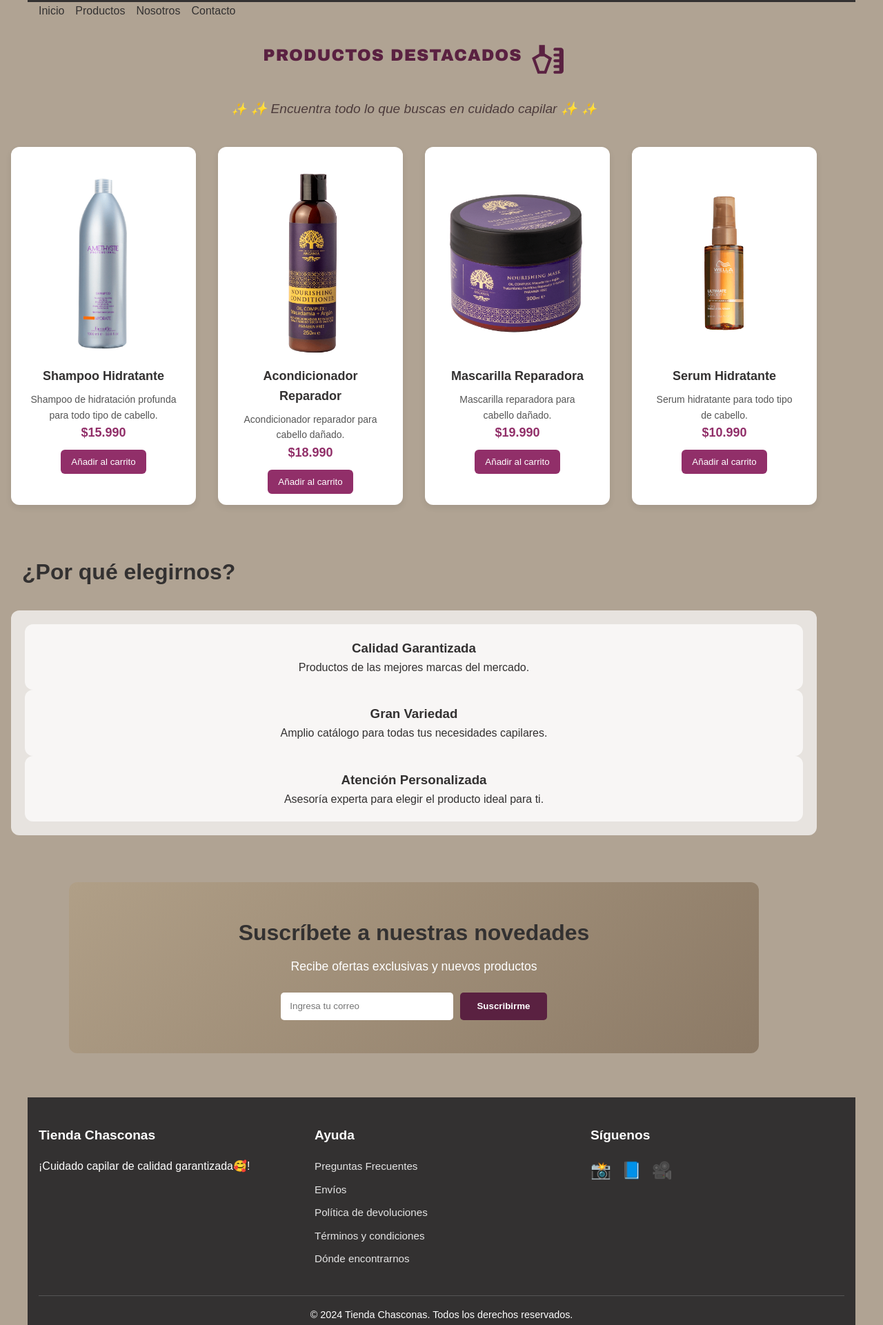
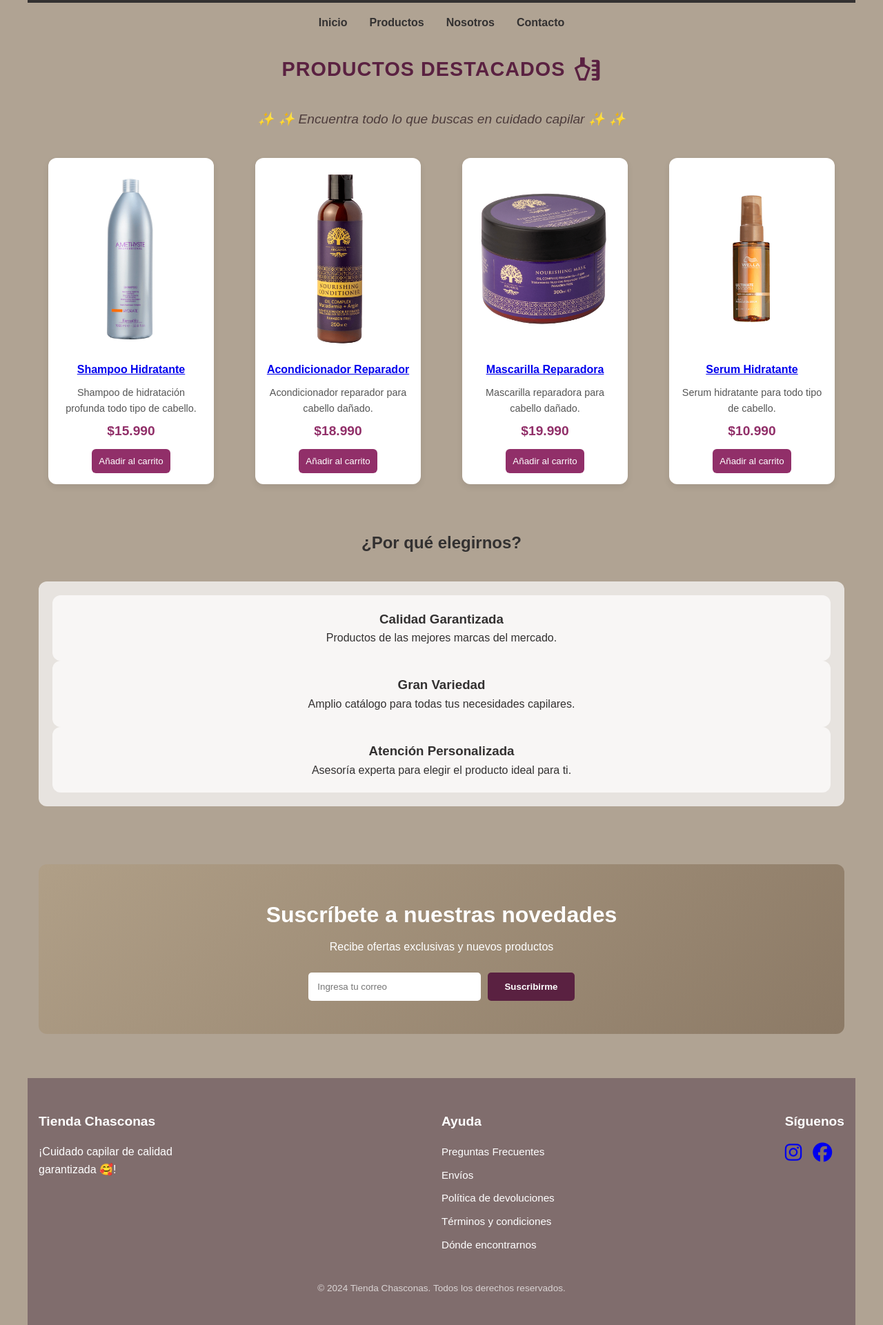
Before and after one commit to sofiafajardoro/m2-ecommerce-frontend, a plain HTML site: page index.html in a window 1280 px wide. Shown: the part 44-1965 px from the top of the page at 69% size. Drawn offline with nearby package versions, Linux system fonts and the light colour scheme.

Commit message:
cambios en el estilo del footer

```diff
--- a/assets/css/styles.css
+++ b/assets/css/styles.css
@@ -1,10 +1,6 @@
 /* Íconos de Google */
 .material-symbols-outlined {
-    font-variation-settings:
-        'FILL' 0,
-        'wght' 400,
-        'GRAD' 0,
-        'opsz' 24
+    font-variation-settings: 'FILL' 0, 'wght' 400, 'GRAD' 0, 'opsz' 24;
 }
 
 /* Reset general */
@@ -22,12 +18,10 @@ body {
     line-height: 1.6;
 }
 
-main, header,
-footer,
-.preheader {
+main, header, footer, .preheader {
     max-width: 1200px;
+    margin: 0 auto;
     padding: 0 1rem;
-    margin: 0 auto;
 }
 
 /* Preheader */
@@ -35,158 +29,117 @@ footer,
     background-color: #333131;
     color: #ffffff;
     text-align: center;
-    padding: 0.5rem 1rem;
-    font-size: 0.9rem;
+    padding: 0.5rem;
 }
 
-/* Header y navegación */
+/* Header */
 header {
     display: flex;
-    justify-content: space-between;
-    align-items: center;
-    gap: 1rem;
+    justify-content: center; /* CENTRA el menú */
+    padding: 1rem 0;
 }
 
 nav ul {
     list-style: none;
     display: flex;
-    gap: 1rem;
+    gap: 2rem;
 }
 
 nav ul li a {
     text-decoration: none;
     color: #333131;
-    font-weight: 500;
+    font-weight: 600;
+    font-size: 1rem;
 }
 
-nav ul li a:hover {
-    color: #555151;
-}
-
-/* Main */
-main {
-    margin: 2rem 0;
-}
-
-/* Títulos generales */
-section h1,
-section h2 {
-    font-size: 2rem;
-    color: #333131;
-    margin-bottom: 10px;
-}
-
+/* Sección Productos */
 .productos-header {
     display: flex;
     justify-content: center;
     align-items: center;
     gap: 12px;
-  margin-bottom: 2rem;
+    margin-bottom: 1.2rem;
 }
 
 .titulo-productos {
-  font-size: 1.5rem;
-  font-family: 'Arial Black', sans-serif;
+    font-size: 1.8rem;
     color: #5a2141;
     font-weight: 700;
+    letter-spacing: 1px;
     text-transform: uppercase;
-  letter-spacing: 1px;
+    text-align: center;
 }
 
 .icon-productos {
-  width: 50px;
-  height: 50px;
+    width: 40px;
+    height: 40px;
     fill: #5a2141;
 }
+
 .subtitulo-productos {
     font-style: italic;
     font-size: 1.2rem;
     color: #4d3c3c;
     text-align: center;
-    margin-bottom: 2.5rem; /* aumenta espacio antes de imágenes */
+    margin-bottom: 2.5rem;
     display: flex;
     justify-content: center;
-    align-items: center;
     gap: 6px;
 }
 
 .subtitulo-productos::before,
 .subtitulo-productos::after {
     content: "✨";
-    font-size: 1.1rem;
 }
 
-/* ===== PRODUCTOS ===== */
-
-/* Grid responsivo */
+/* GRID de Productos */
 .grid-productos {
     display: grid;
-    gap: 20px;
-    grid-template-columns: repeat(auto-fill, minmax(220px, 1fr));
-    padding: 20px;
-    margin-top: 20px;
+    gap: 2rem;
+    justify-items: center;
+    align-items: start;
+    grid-template-columns: repeat(auto-fit, minmax(240px, 1fr));
+    width: 100%;
 }
 
-/* Tarjeta de producto */
-.producto-card {
-    background: #fff;
-    border-radius: 12px;
-    overflow: hidden;
-    display: flex;
-    flex-direction: column;
-    text-align: center;
-    padding-bottom: 15px;
-    box-shadow: 0 4px 10px rgba(0,0,0,0.08);
-}
-
-/* Imagen rectangular estilo catálogo */
-.img-producto {
-    width: 100%;
-    max-width: 220px;
-    aspect-ratio: 4/5;
-    object-fit: cover;
-    margin: 15px auto 0;
-    display: block;
-    border-radius: 10px;
-    transition: transform 0.3s ease;
-}
-
-.img-producto:hover {
-    transform: scale(1.08);
-}
-
-.productos {
-    display: grid;
-    grid-template-columns: repeat(auto-fit, minmax(250px, 1fr));
-    gap: 2rem; /* separación entre productos */
-    padding-bottom: 2rem; /* un poco más de respiro abajo */
-}
+/* Tarjetas */
 .producto-card {
     background: #ffffff;
+    border-radius: 12px;
     padding: 1rem;
-    border-radius: 12px;
-    transition: box-shadow 0.3s ease;
+    text-align: center;
+    width: 240px;
+    box-shadow: 0 4px 10px rgba(0,0,0,0.08);
+    transition: transform .3s ease, box-shadow .3s ease;
 }
 
 .producto-card:hover {
-    box-shadow: 0 8px 20px rgba(0,0,0,0.12);
+    transform: translateY(-4px);
+    box-shadow: 0 10px 20px rgba(0,0,0,0.15);
 }
 
-/* Texto dentro de la card */
-.producto-card h2 {
-    font-size: 18px;
-    margin: 12px 10px 8px;
+.img-producto {
+    width: 100%;
+    aspect-ratio: 4/5;
+    object-fit: cover;
+    border-radius: 10px;
 }
 
-.producto-card .descripcion {
-    font-size: 14px;
-    color: #555;
-    padding: 0 12px;
+/* Texto dentro de Cards */
+.producto-card h2 {
+    font-size: 1rem;
+    margin: 10px 0;
 }
 
-.producto-card .precio {
-    font-size: 18px;
-    font-weight: 600;
+.descripcion {
+    color: #555;
+    font-size: 0.9rem;
+    margin-bottom: 6px;
+}
+
+.precio {
+    font-size: 1.2rem;
+    font-weight: bold;
     color: #912f69;
     margin-bottom: 10px;
 }
@@ -194,21 +147,20 @@ section h2 {
 /* Botón */
 .producto-card button {
     background: #912f69;
-    color: white;
+    color: #fff;
+    padding: 10px;
     border: none;
-    padding: 10px 15px;
     border-radius: 6px;
     cursor: pointer;
-    transition: background .3s;
 }
 
 .producto-card button:hover {
     background: #742654;
 }
 
-/* ===== FEATURES ===== */
+/* FEATURES */
 #features {
-    margin-top: 40px;
+    margin-top: 50px;
 }
 
 .features {
@@ -225,14 +177,14 @@ section h2 {
     text-align: center;
 }
 
+/* NEWSLETTER */
 .newsletter {
     background: linear-gradient(135deg, #b09f87, #8c7a66);
     color: #fff;
     text-align: center;
     padding: 3rem 1rem;
     border-radius: 12px;
-  margin: 3rem auto;
-  max-width: 1000px;
+    margin: 4rem auto;
 }
 
 .newsletter h2 {
@@ -242,7 +194,6 @@ section h2 {
 
 .newsletter p {
     margin-bottom: 1.5rem;
-  font-size: 1.1rem;
 }
 
 .newsletter-form {
@@ -252,12 +203,12 @@ section h2 {
     flex-wrap: wrap;
 }
 
+/* Formulario Newsletter */
 .newsletter-form input {
     padding: 0.8rem;
+    width: 250px;
+    border: none;
     border-radius: 5px;
-  border: none;
-  width: 250px;
-  outline: none;
 }
 
 .newsletter-form button {
@@ -268,62 +219,80 @@ section h2 {
     cursor: pointer;
     border-radius: 5px;
     font-weight: bold;
-  transition: background 0.3s ease;
 }
 
 .newsletter-form button:hover {
     background-color: #421832;
 }
-.footer {
-    background-color: #333131;
+footer {
+    background-color: #806d6d;
     color: #ffffff;
-    padding: 2.5rem 1rem 1rem;
-    margin-top: 4rem;
+    padding: 3rem 1rem;
 }
 
-.footer-container {
+.footer-content {
+    display: flex;
+    justify-content: space-between;
+    gap: 4rem;
     max-width: 1200px;
     margin: auto;
-    display: grid;
-    grid-template-columns: repeat(auto-fit, minmax(180px, 1fr));
-    gap: 2rem;
 }
 
-.footer-col h3,
-.footer-col h4 {
+.footer-section {
+    max-width: 250px;
+}
+
+.footer-section h4 {
     margin-bottom: 1rem;
     font-size: 1.2rem;
 }
 
-.footer-col ul {
+.footer-section ul {
     list-style: none;
-    padding: 0;
 }
 
-.footer-col ul li {
-    margin: 0.5rem 0;
+.footer-section ul li {
+    margin-bottom: 8px;
 }
 
-.footer-col ul li a {
+.footer-section ul li a {
+    color: #ffffff;
     text-decoration: none;
-    color: #e5e5e5;
     font-size: 0.95rem;
 }
 
-.footer-col ul li a:hover {
-    color: #c7a27c;
+.footer-section ul li a:hover {
+    text-decoration: underline;
 }
 
-.social-icons a {
-    margin-right: 10px;
-    font-size: 1.5rem;
-    text-decoration: none;
+.social-icons {
+    display: flex;
+    gap: 1rem;
+}
+
+.social-icons i {
+    font-size: 28px;
+    transition: 0.3s ease;
+}
+
+.social-icons i:hover {
+    transform: scale(1.2);
+    color: #d4a37a;
 }
 
 .footer-bottom {
+    margin-top: 2rem;
     text-align: center;
-    margin-top: 2rem;
-    font-size: 0.9rem;
-    border-top: 1px solid #555;
-    padding-top: 1rem;
+    opacity: 0.7;
+    font-size: 0.85rem;
 }
+
+/* RESPONSIVE */
+@media (max-width: 768px) {
+    .footer-content {
+        flex-direction: column;
+        text-align: center;
+        gap: 2rem;
+        align-items: center;
+    }
+}
--- a/index.html
+++ b/index.html
@@ -8,6 +8,8 @@
 
     <link rel="stylesheet"
         href="https://fonts.googleapis.com/css2?family=Material+Symbols+Outlined:opsz,wght,FILL,GRAD@20..48,100..700,0..1,-50..200&icon_names=local_mall" />
+    <link rel="stylesheet" href="https://cdnjs.cloudflare.com/ajax/libs/font-awesome/6.5.0/css/all.min.css">
+
 
     <title>Mi tienda</title>
 </head>
@@ -42,16 +44,17 @@
             <p class="subtitulo-productos">
                 ✨ Encuentra todo lo que buscas en cuidado capilar ✨
             </p>
-            </header>
-            <div class="productos grid">
+            <div class="grid-productos">
                 <article class="producto-card">
-
+                    <a href="producto.html" class="producto">
                         <figure>
                             <img src="./assets/img/producto1.png" alt="Producto 1" class="img-producto">
                         </figure>
                         <div class="card-content">
+
                             <h2>Shampoo Hidratante</h2>
-                        <p class="descripcion">Shampoo de hidratación profunda para todo tipo de cabello.
+                    </a>
+                    <p class="descripcion">Shampoo de hidratación profunda todo tipo de cabello.
                     </p>
                     <p class="precio">
                         $15.990
@@ -60,12 +63,13 @@
             </div>
             </article>
             <article class="producto-card">
-
+                <a href="producto.html" class="producto">
                     <figure>
                         <img src="./assets/img/producto2.png" alt="Producto 2" class="img-producto">
                     </figure>
                     <div class="card-content">
                         <h2> Acondicionador Reparador</h2>
+                </a>
                 <p class="descripcion">Acondicionador reparador para cabello dañado.
                 </p>
                 <p class="precio">
@@ -75,12 +79,13 @@
                 </div>
             </article>
             <article class="producto-card">
-
+                <a href="producto.html" class="producto">
                     <figure>
                         <img src="./assets/img/producto3.png" alt="Producto 3" class="img-producto">
                     </figure>
                     <div class="card-content">
                         <h2>Mascarilla Reparadora</h2>
+                </a>
                 <p class="descripcion">Mascarilla reparadora para cabello dañado.
                 </p>
                 <p class="precio">
@@ -90,12 +95,13 @@
                 </div>
             </article>
             <article class="producto-card">
-
+                <a href="producto.html" class="producto">
                     <figure>
                         <img src="./assets/img/producto4.png" alt="Producto 4" class="img-producto">
                     </figure>
                     <div class="card-content">
                         <h2>Serum Hidratante</h2>
+                </a>
                 <p class="descripcion">Serum hidratante para todo tipo de cabello.
                 </p>
                 <p class="precio">
@@ -136,15 +142,15 @@
             </form>
         </section>
     </main>
-    <footer class="footer">
-    <div class="footer-container">
+    <footer>
+        <div class="footer-content">
 
-        <div class="footer-col">
-            <h3>Tienda Chasconas</h3>
-            <p>¡Cuidado capilar de calidad garantizada🥰!</p>
+            <div class="footer-section">
+                <h4>Tienda Chasconas</h4>
+                <p>¡Cuidado capilar de calidad garantizada 🥰!</p>
             </div>
 
-        <div class="footer-col">
+            <div class="footer-section">
                 <h4>Ayuda</h4>
                 <ul>
                     <li><a href="#">Preguntas Frecuentes</a></li>
@@ -155,21 +161,21 @@
                 </ul>
             </div>
 
-        <div class="footer-col">
+            <div class="footer-section">
                 <h4>Síguenos</h4>
                 <div class="social-icons">
-                <a href="#">📸</a>
-                <a href="#">📘</a>
-                <a href="#">🎥</a>
+                    <a href="#"><i class="fa-brands fa-instagram"></i></a>
+                    <a href="#"><i class="fa-brands fa-facebook"></i></a>
                 </div>
             </div>
 
         </div>
 
         <div class="footer-bottom">
-        <p>&copy; 2024 Tienda Chasconas. Todos los derechos reservados.</p>
+            © 2024 Tienda Chasconas. Todos los derechos reservados.
         </div>
     </footer>
+
 
 </body>
 
```
Also changed, not shown: producto.html (+14 -0 lines). Lines whose indentation alone changed are shown as unchanged.
